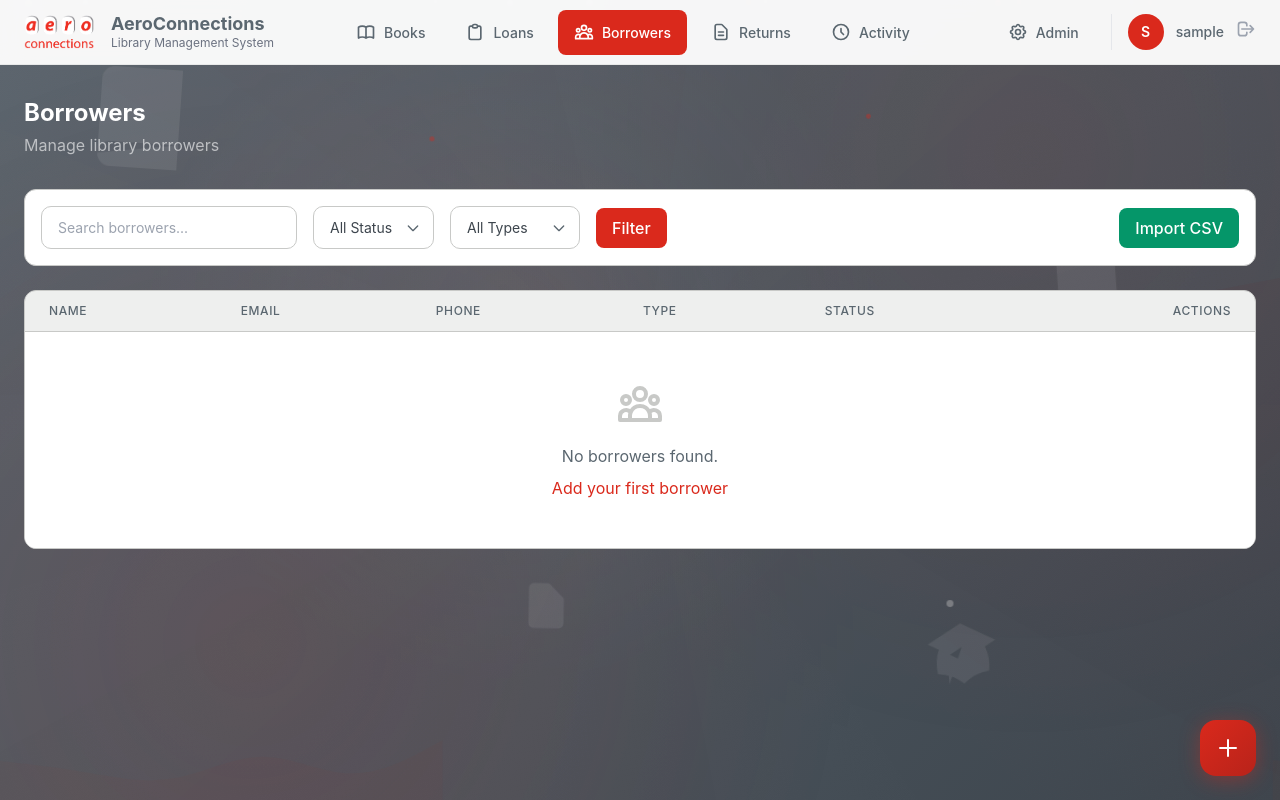
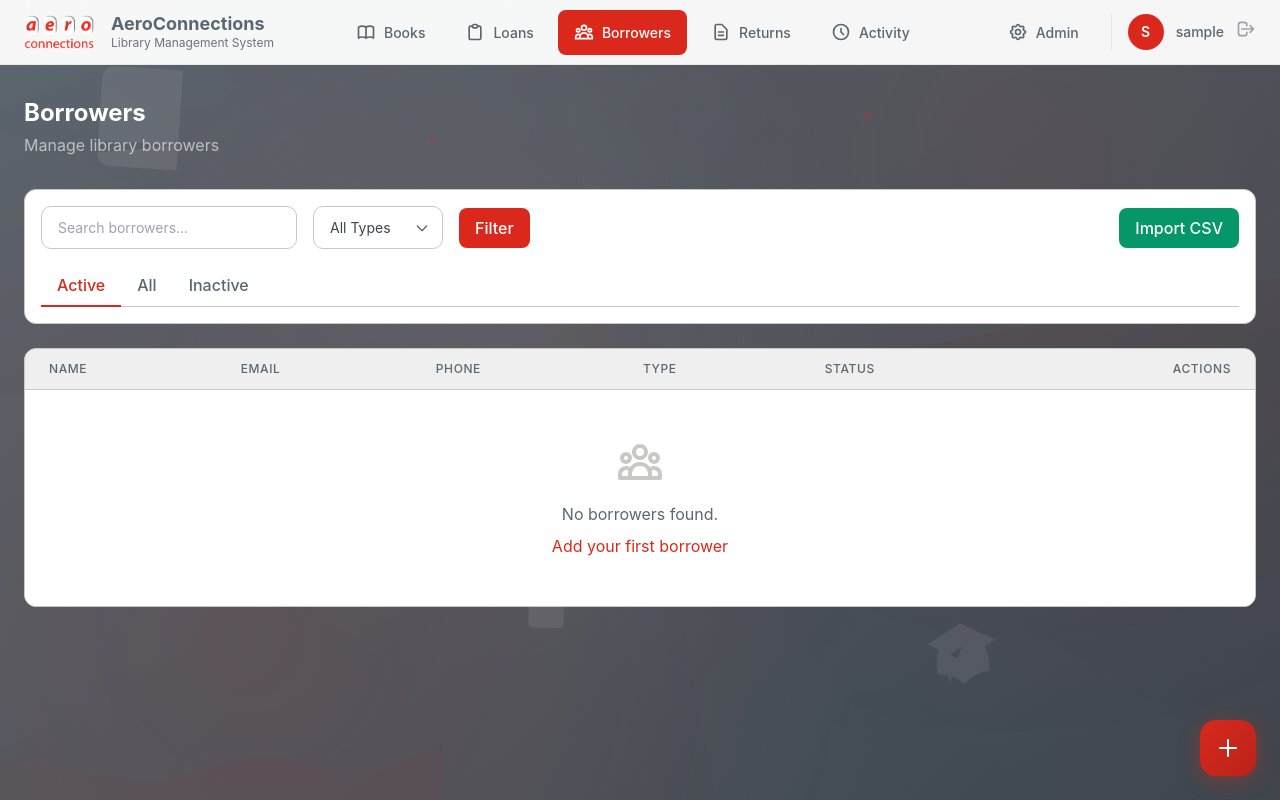
Before and after one commit to aeroconnections/aeroconnections-library-ms, a Django app: page /borrowers/ in a window 1280 px wide. Run offline with Django 5.2, Linux system fonts and the light colour scheme; the visitor is signed in with stand-in values (Sample User, id 1); data that the repository does not hold is empty; parts of the project's set-up code (start-up, migrations or seed data) failed here and were passed over; some libraries are stand-ins or nearby versions.

Commit message:
v1.2.2: Fix borrower detail error, add status tabs, editable checkout date
- Fix FieldError in borrower_detail (select_related field name)
- Add Active/All/Inactive tabs for borrower list
- Add editable checkout date for historical loan records
- Update CHANGELOG

```diff
--- a/apps/borrowers/views.py
+++ b/apps/borrowers/views.py
@@ -39,7 +39,7 @@ def borrower_list(request):
             email__icontains=search_query
         )
 
-    return render(request, "borrowers/borrower_list.html", {"borrowers": borrowers})
+    return render(request, "borrowers/borrower_list.html", {"borrowers": borrowers, "status_filter": status_filter or "active"})
 
 
 @login_required
@@ -77,8 +77,8 @@ def borrower_create(request):
 @login_required
 def borrower_detail(request, pk):
     borrower = get_object_or_404(Borrower, pk=pk)
-    loans = Loan.objects.filter(borrower_name=borrower.full_name).select_related("book").order_by("-checkout_date")
-    return_notes = ReturnNote.objects.filter(borrower_name=borrower.full_name).select_related("book").order_by("-created_at")
+    loans = Loan.objects.filter(borrower_name=borrower.full_name).select_related("book_copy", "created_by").order_by("-checkout_date")
+    return_notes = ReturnNote.objects.filter(borrower_name=borrower.full_name).select_related("book_copy", "created_by").order_by("-created_at")
     return render(request, "borrowers/borrower_detail.html", {
         "borrower": borrower,
         "loans": loans,
--- a/templates/borrowers/borrower_list.html
+++ b/templates/borrowers/borrower_list.html
@@ -7,14 +7,11 @@
 {% block content %}
 <!-- Search & Filters -->
 <div class="bg-white rounded-xl border border-light-grey p-4 mb-6">
-    <form method="get" class="flex flex-wrap gap-4 items-center">
+    <div class="flex flex-wrap gap-4 items-center justify-between mb-4">
+        <form method="get" class="flex flex-wrap gap-4 items-center" id="searchForm">
+            <input type="hidden" name="status" value="{{ status_filter }}" id="statusFilter">
             <input type="text" name="q" placeholder="Search borrowers..." value="{{ request.GET.q }}"
                    class="search-input w-64">
-        <select name="status" class="filter-select" onchange="this.form.submit()">
-            <option value="">All Status</option>
-            <option value="active" {% if request.GET.status == 'active' %}selected{% endif %}>Active</option>
-            <option value="inactive" {% if request.GET.status == 'inactive' %}selected{% endif %}>Inactive</option>
-        </select>
             <select name="employment_type" class="filter-select" onchange="this.form.submit()">
                 <option value="">All Types</option>
                 <option value="permanent" {% if request.GET.employment_type == 'permanent' %}selected{% endif %}>Permanent</option>
@@ -24,13 +21,33 @@
             <button type="submit" class="bg-primary hover:bg-primary-dark text-white px-4 py-2 rounded-lg font-medium transition-colors">
                 Filter
             </button>
-        {% if request.GET.q or request.GET.status or request.GET.employment_type %}
-        <a href="{% url 'borrowers:borrower_list' %}" class="text-dark-grey hover:text-primary px-4 py-2">Clear</a>
+            {% if request.GET.q or request.GET.employment_type %}
+            <a href="?status={{ status_filter }}" class="text-dark-grey hover:text-primary px-4 py-2">Clear</a>
             {% endif %}
-        <a href="{% url 'borrowers:borrower_import' %}" class="bg-success hover:bg-success-dark text-white px-4 py-2 rounded-lg font-medium transition-colors ml-auto">
+        </form>
+        <a href="{% url 'borrowers:borrower_import' %}" class="bg-success hover:bg-success-dark text-white px-4 py-2 rounded-lg font-medium transition-colors">
             Import CSV
         </a>
-    </form>
+    </div>
+
+    <!-- Status Tabs -->
+    <div class="flex border-b border-light-grey">
+        <a href="?status=active{% if request.GET.q %}&q={{ request.GET.q }}{% endif %}{% if request.GET.employment_type %}&employment_type={{ request.GET.employment_type }}{% endif %}"
+           class="px-4 py-2 font-medium transition-colors border-b-2 -mb-px
+                  {% if status_filter == 'active' %}border-primary text-primary{% else %}border-transparent text-dark-grey hover:text-primary{% endif %}">
+            Active
+        </a>
+        <a href="?status=all{% if request.GET.q %}&q={{ request.GET.q }}{% endif %}{% if request.GET.employment_type %}&employment_type={{ request.GET.employment_type }}{% endif %}"
+           class="px-4 py-2 font-medium transition-colors border-b-2 -mb-px
+                  {% if status_filter == 'all' %}border-primary text-primary{% else %}border-transparent text-dark-grey hover:text-primary{% endif %}">
+            All
+        </a>
+        <a href="?status=inactive{% if request.GET.q %}&q={{ request.GET.q }}{% endif %}{% if request.GET.employment_type %}&employment_type={{ request.GET.employment_type }}{% endif %}"
+           class="px-4 py-2 font-medium transition-colors border-b-2 -mb-px
+                  {% if status_filter == 'inactive' %}border-primary text-primary{% else %}border-transparent text-dark-grey hover:text-primary{% endif %}">
+            Inactive
+        </a>
+    </div>
 </div>
 
 <div class="bg-white rounded-xl border border-light-grey overflow-hidden">
@@ -47,9 +64,9 @@
         </thead>
         <tbody class="bg-white divide-y divide-light-grey">
             {% for borrower in borrowers %}
-            <tr class="{% if not borrower.is_active %}bg-light-grey/20{% endif %}">
+            <tr class="{% if not borrower.is_active %}bg-light-grey/20 opacity-60{% endif %}">
                 <td class="px-6 py-4">
-                    <div class="font-medium text-gray-900">{{ borrower.full_name }}</div>
+                    <div class="font-medium text-gray-900{% if not borrower.is_active %} line-through{% endif %}">{{ borrower.full_name }}</div>
                 </td>
                 <td class="px-6 py-4 text-dark-grey">{{ borrower.email }}</td>
                 <td class="px-6 py-4 text-dark-grey">{{ borrower.phone }}</td>
```
Also changed, not shown: apps/loans/views.py (+9 -4 lines), templates/loans/loan_create.html (+33 -1 lines), CHANGELOG.md. Lines whose indentation alone changed are shown as unchanged.
